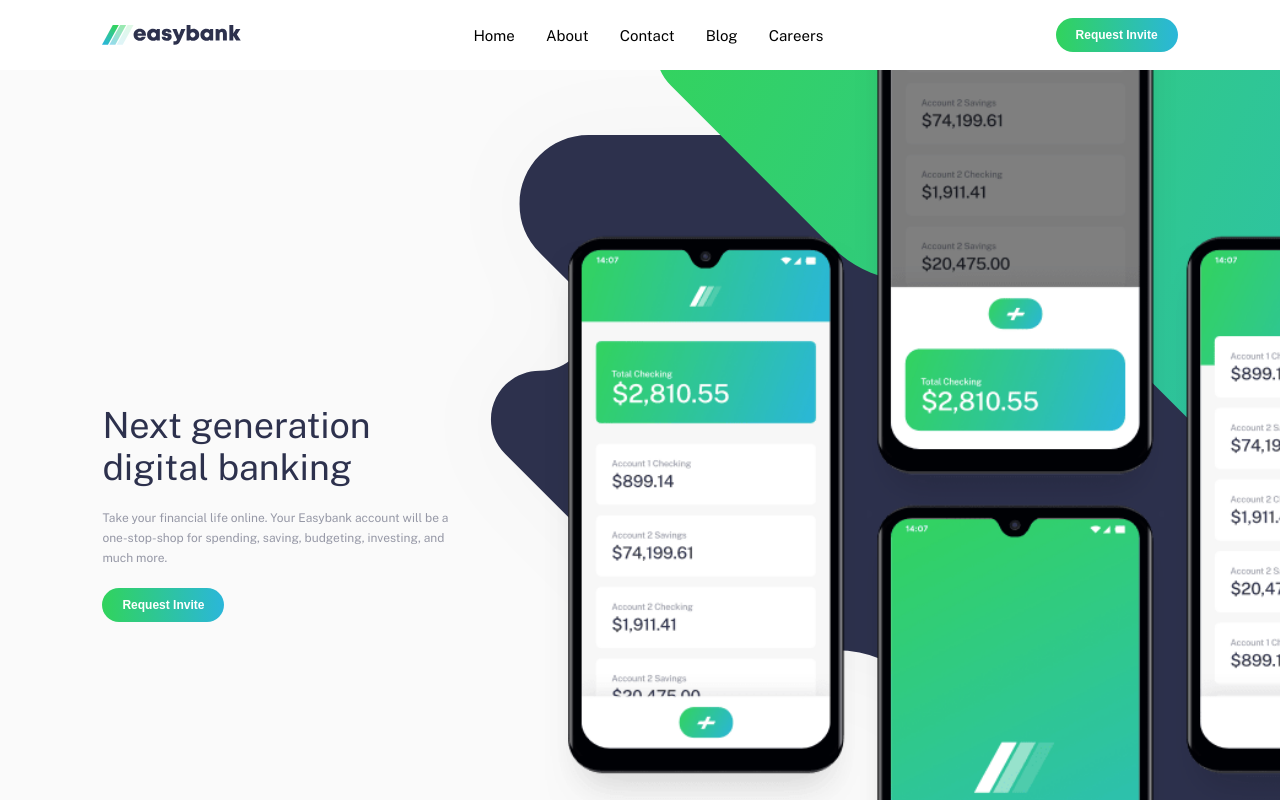
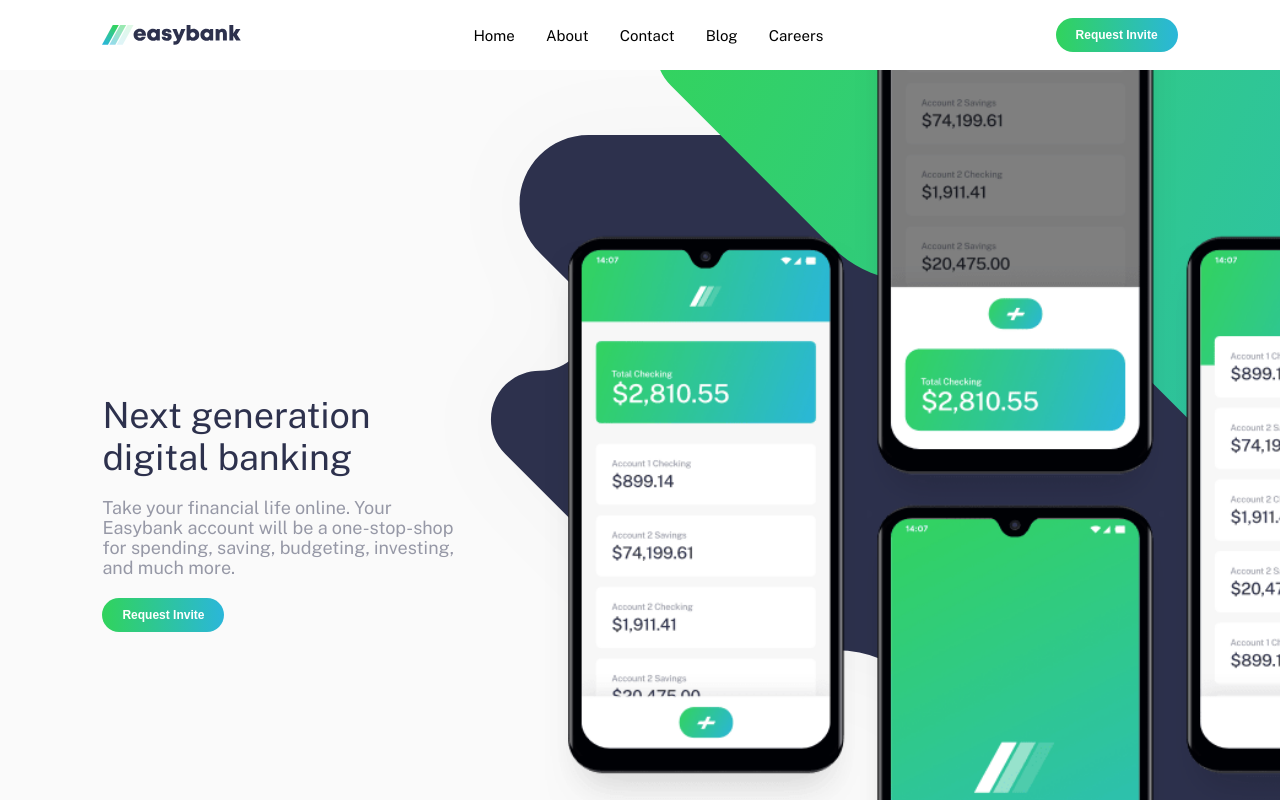
Before and after one commit to MilitusInnocent/easybank-landing-page, a React (Create React App) app: page / in a window 1280 px wide. Shown: the top 800 px of the page. Built offline with nearby package versions, Linux system fonts and the light colour scheme.

Commit message:
ok final

```diff
--- a/src/styles/_header.scss
+++ b/src/styles/_header.scss
@@ -8,6 +8,7 @@
 
     &__textbox {
         flex: 0 0 30%;
+        z-index: 2;
 
         &__heading {
             font-weight: 400;
@@ -20,7 +21,6 @@
             color: hsl(233, 8%, 62%);
             line-height: 20px;
             font-weight: 400;
-            font-size: 12px;
         }
     }
 
```
